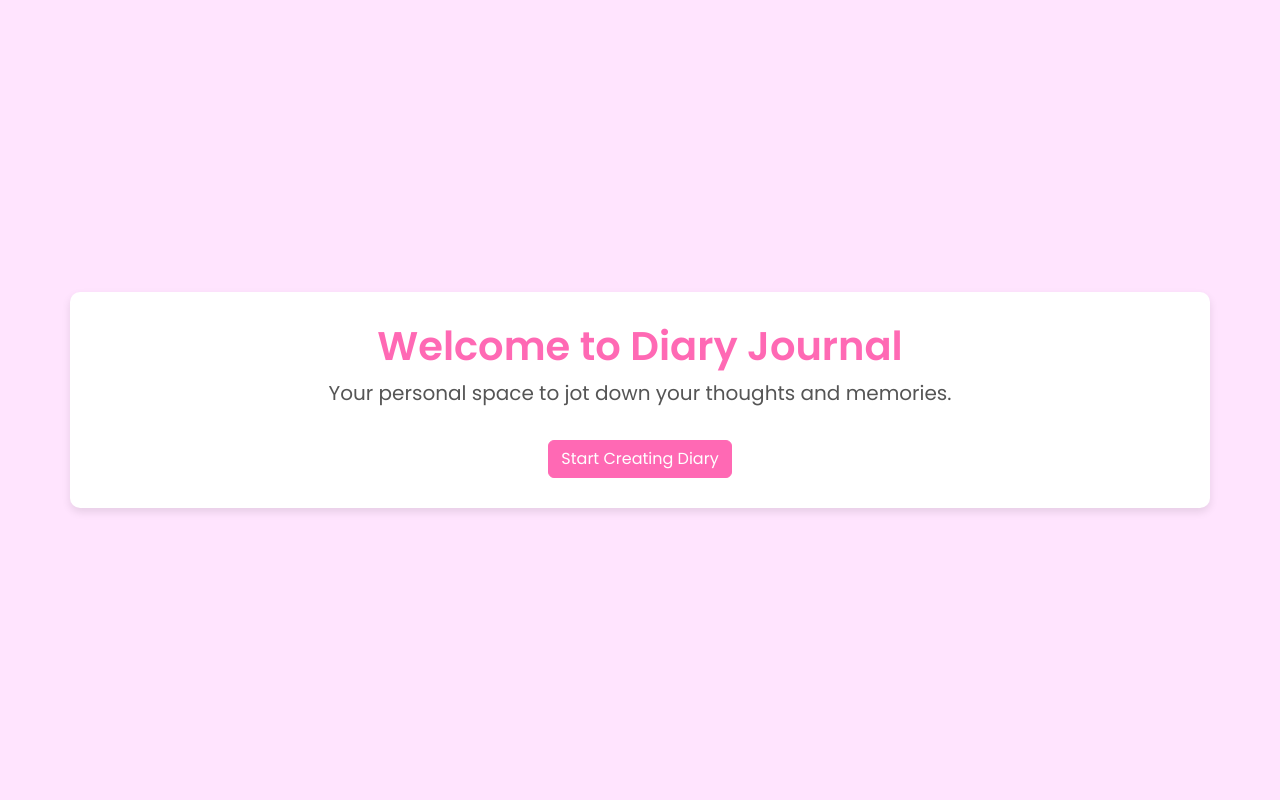
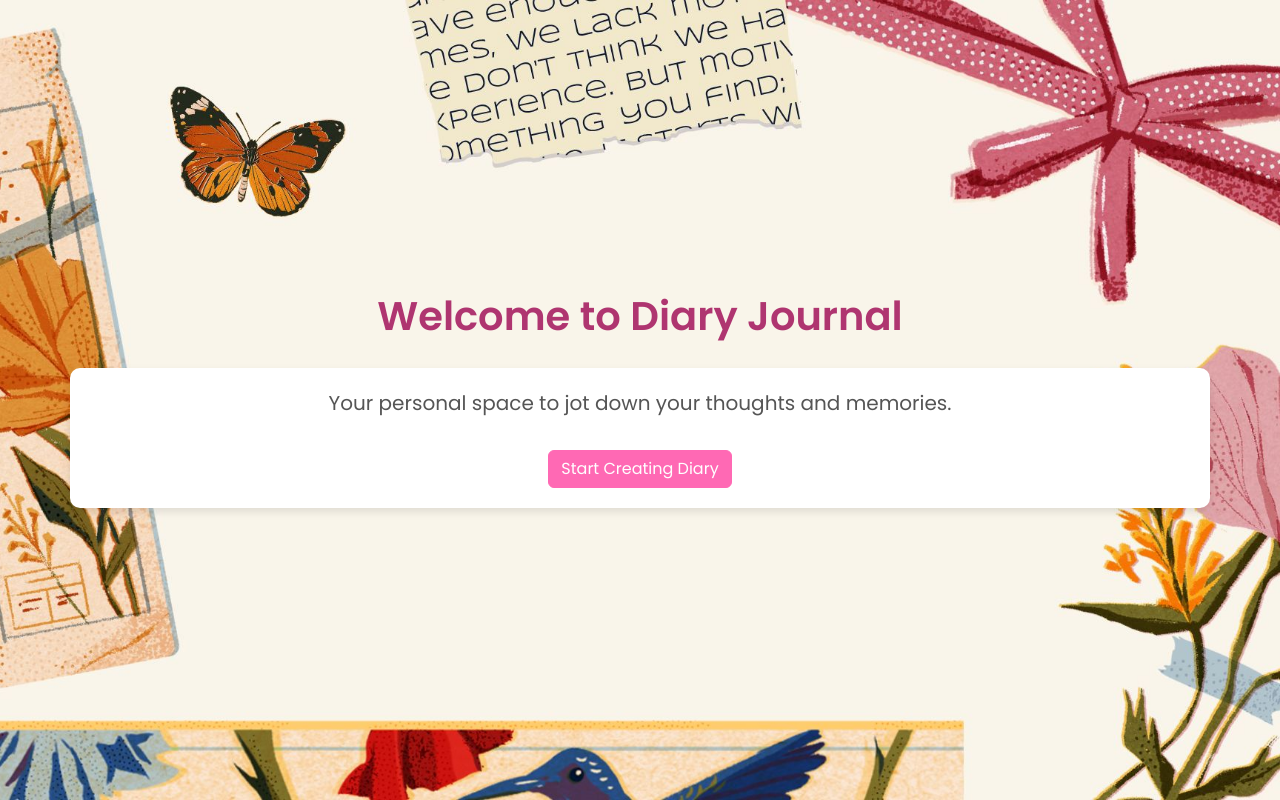
Before and after one commit to Thanutchaporn580/SusiWebsite, a Flask app: page / in a window 1280 px wide. Run offline with Flask 3, Linux system fonts and the light colour scheme; data that the repository does not hold is empty; some libraries are stand-ins or nearby versions.

Commit message:
Add path to background.jpg and improve the title a little bit.

```diff
--- a/templates/index.html
+++ b/templates/index.html
@@ -13,8 +13,12 @@
     <style>
         body {
             background-color: #ffe4fe;
+            background-image: url("{{ url_for('static', filename='background.jpg') }}");
+            background-size: cover;
+            background-position: center;
             height: 100vh;
             display: flex;
+            flex-direction: column;
             justify-content: center;
             align-items: center;
             font-family: 'Poppins', sans-serif; /* ใช้ฟอนต์ Poppins */
@@ -22,9 +26,13 @@
         .container {
             text-align: center;
             background: white;
-            padding: 30px;
+            padding: 20px; /* ปรับความกว้างของ padding */
             border-radius: 10px;
             box-shadow: 0 4px 8px rgba(0, 0, 0, 0.1);
+        }
+        .header {
+            margin-bottom: 20px; /* เพิ่ม margin-bottom เพื่อเว้นระยะห่าง */
+            text-align: center;
         }
         .btn-primary {
             background-color: #ff69b4;
@@ -35,7 +43,7 @@
             border-color: #ff1493;
         }
         h1 {
-            color: #ff69b4;
+            color: #af3570;
             font-weight: 600; /* ใช้น้ำหนักฟอนต์ที่ต้องการ */
         }
         p {
@@ -44,8 +52,10 @@
     </style>
 </head>
 <body>
+    <div class="header">
+        <h1>Welcome to Diary Journal</h1>
+    </div>
     <div class="container">
-        <h1>Welcome to Diary Journal</h1>
         <p class="lead">Your personal space to jot down your thoughts and memories.</p>
         <a class="btn btn-primary mt-3" href="{{ url_for('note') }}">Start Creating Diary</a>
     </div>
```
